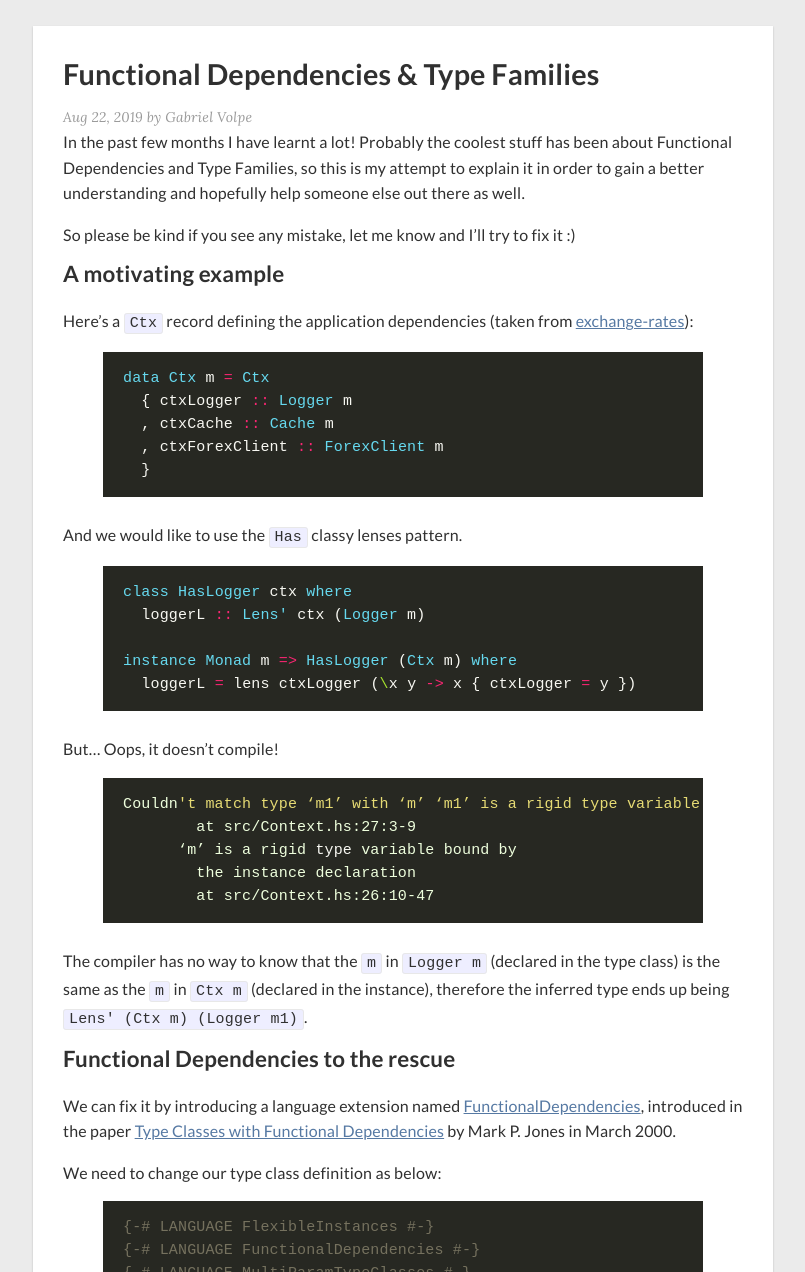
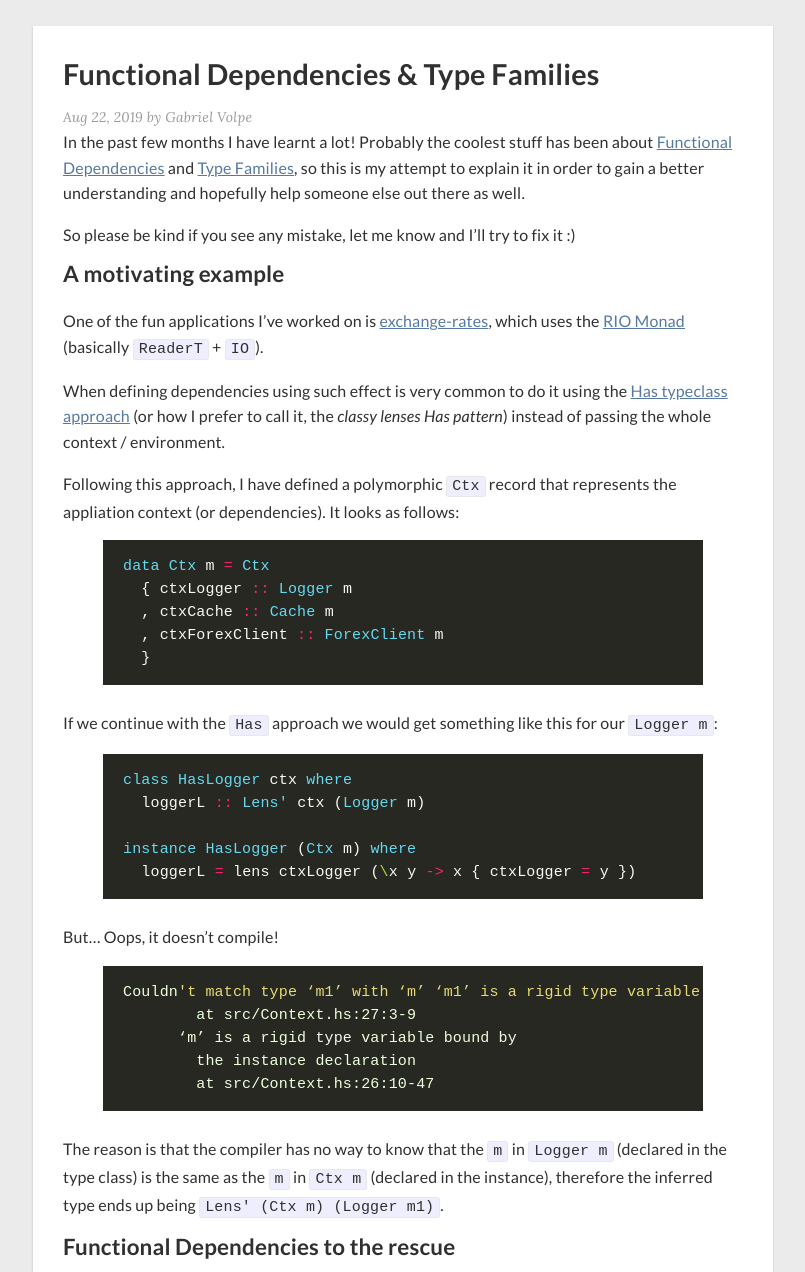
Before and after one commit to gvolpe/blog-comments, a Jekyll site: the page built from _posts/2019-08-22-functional-dependencies-and-type-families.md, in a window 1280 px wide and 1400 px high, cut to the strip 128-1400 px from the top of the window. Shown: the whole strip, without its empty margins (237-1042 px from the left). Built offline with Jekyll 4.4.1, drawn with Linux system fonts in a browser that asks for light colours; nearby versions of some CDN libraries; comment, search, counter and statistics services are not loaded; some of the changed text lies outside the part shown.

Commit message:
Gathering feedback from Dmitrii

```diff
--- a/_posts/2019-08-22-functional-dependencies-and-type-families.md
+++ b/_posts/2019-08-22-functional-dependencies-and-type-families.md
@@ -6,13 +6,17 @@
 comments: true
 ---
 
-In the past few months I have learnt a lot! Probably the coolest stuff has been about Functional Dependencies and Type Families, so this is my attempt to explain it in order to gain a better understanding and hopefully help someone else out there as well.
+In the past few months I have learnt a lot! Probably the coolest stuff has been about [Functional Dependencies](https://wiki.haskell.org/Functional_dependencies) and [Type Families](https://wiki.haskell.org/GHC/Type_families), so this is my attempt to explain it in order to gain a better understanding and hopefully help someone else out there as well.
 
 So please be kind if you see any mistake, let me know and I'll try to fix it :)
 
 ### A motivating example
 
-Here's a `Ctx` record defining the application dependencies (taken from [exchange-rates](https://github.com/gvolpe/exchange-rates)):
+One of the fun applications I've worked on is [exchange-rates](https://github.com/gvolpe/exchange-rates), which uses the [RIO Monad](https://www.fpcomplete.com/blog/2017/07/the-rio-monad) (basically `ReaderT` + `IO`).
+
+When defining dependencies using such effect is very common to do it using the [Has typeclass approach](https://www.fpcomplete.com/blog/2017/06/readert-design-pattern) (or how I prefer to call it, the *classy lenses Has pattern*) instead of passing the whole context / environment.
+
+Following this approach, I have defined a polymorphic `Ctx` record that represents the appliation context (or dependencies). It looks as follows:
 
 {% highlight haskell %}
 data Ctx m = Ctx
@@ -22,13 +26,13 @@
   }
 {% endhighlight %}
 
-And we would like to use the `Has` classy lenses pattern.
+If we continue with the `Has` approach we would get something like this for our `Logger m`:
 
 {% highlight haskell %}
 class HasLogger ctx where
   loggerL :: Lens' ctx (Logger m)
 
-instance Monad m => HasLogger (Ctx m) where
+instance HasLogger (Ctx m) where
   loggerL = lens ctxLogger (\x y -> x { ctxLogger = y })
 {% endhighlight %}
 
@@ -45,7 +49,7 @@
         at src/Context.hs:26:10-47
 {% endhighlight %}
 
-The compiler has no way to know that the `m` in `Logger m` (declared in the type class) is the same as the `m` in `Ctx m` (declared in the instance), therefore the inferred type ends up being `Lens' (Ctx m) (Logger m1)`.
+The reason is that the compiler has no way to know that the `m` in `Logger m` (declared in the type class) is the same as the `m` in `Ctx m` (declared in the instance), therefore the inferred type ends up being `Lens' (Ctx m) (Logger m1)`.
 
 ### Functional Dependencies to the rescue
 
@@ -85,7 +89,26 @@
 The functional dependency is pretty clear: given `a` and `b` we can add them together and produce `c`. So `a` and
 `b` uniquely determine `c`.
 
-Notice how we don't even need to define `add`, specifying the types is enough. We can try this out in the REPL:
+Notice how we don't even need to define `add`, specifying the types is enough! If it's still not clear, bare with me and let's perform type substitution step by step (feel free to skip this part):
+
+Given this instance, all we are saying is that:
+
+{% highlight haskell %}
+instance Add Zero b b where
+{% endhighlight %}
+
+- `a` is defined as `Zero`.
+- `b` is defined as `b`.
+- `c` is defined as `b`.
+
+Since we now know the types of `a`, `b` and `c`, defining the `add` function becomes redundant:
+
+{% highlight haskell %}
+instance Add Zero b b where
+  add Zero b = b
+{% endhighlight %}
+
+Clear now? Awesome! Let's try this out in the REPL:
 
 {% highlight haskell %}
 λ :t add (u::Three) (u::Zero)
@@ -180,11 +203,13 @@
 
 ### Final Thoughts
 
-If most use cases of `FunctionalDependencies` can be expressed using `TypeFamilies` then why does the former
-still exists? I don't really know the answer but given Haskell's history I believe it's because of compatibility and
-personal preferences.
+Most use cases of `FunctionalDependencies` can be expressed using `TypeFamilies`, however there are some subtle differences that come to light only in complex scenarios.
 
-Most library authors and developers prefer to use `TypeFamilies` nowadays. Its main advantage over
-`FunctionalDependencies` is speed and it's also possible to express many cases that require the extensions `TypeSynonymInstances`, `FlexibleInstances`, `MultiParamTypeClasses` and `UndecidableInstances` without them.
+Most library authors and developers prefer to use `TypeFamilies` nowadays. Its main advantage over `FunctionalDependencies` is speed but it's also possible to express many cases that require the extensions `TypeSynonymInstances`, `FlexibleInstances`, `MultiParamTypeClasses` and `UndecidableInstances` without them.
 
-There are very few cons as well but arguably insignificant. Here's a [detailed comparison](https://wiki.haskell.org/Functional_dependencies_vs._type_families).
+So when is it more convenient to use the former? You can find a more detailed comparison in the following articles:
+
+- https://wiki.haskell.org/Functional_dependencies_vs._type_families
+- https://gitlab.haskell.org/ghc/ghc/wikis/tf-vs-fd
+
+Special thanks to [Dmitrii Kovanikov](https://twitter.com/ChShersh) for a preliminar review!
```
Also changed, not shown: other parts of _posts/2019-08-22-functional-dependencies-and-type-families.md (+3 -3 lines).
